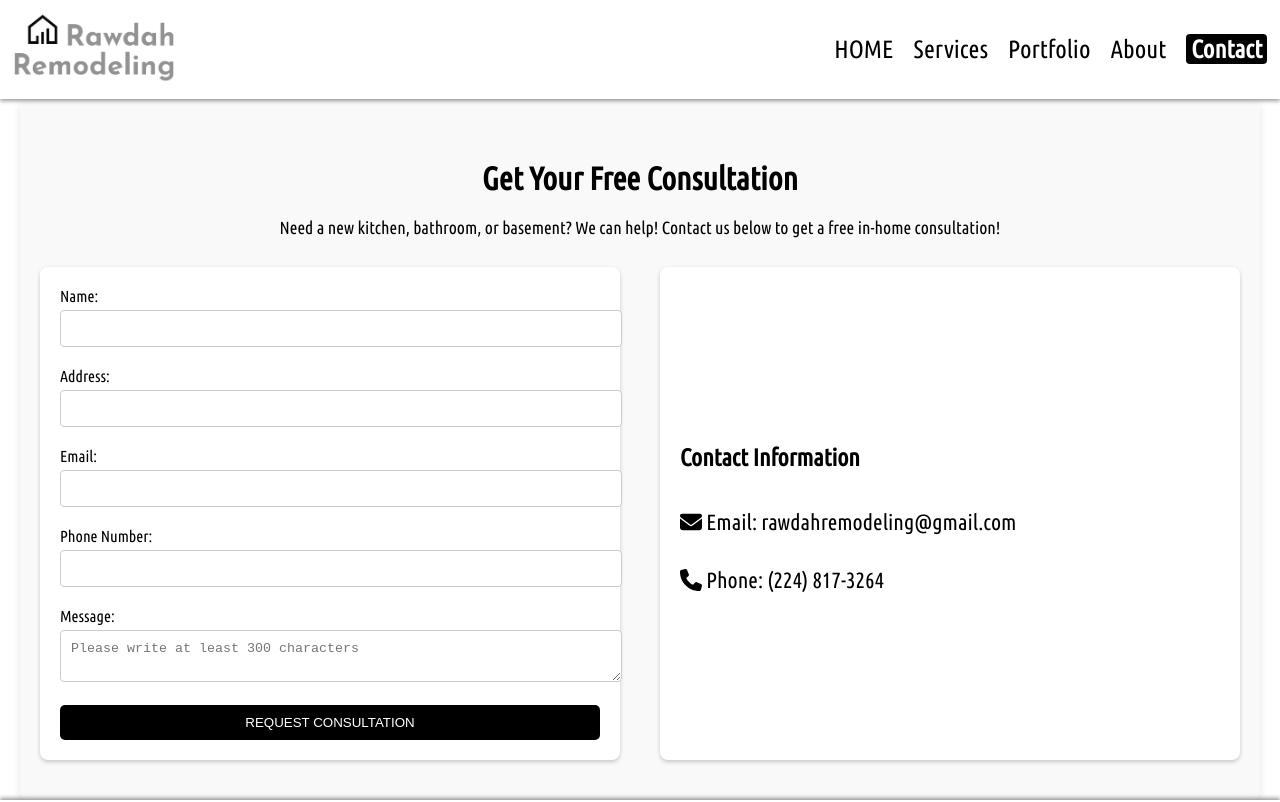
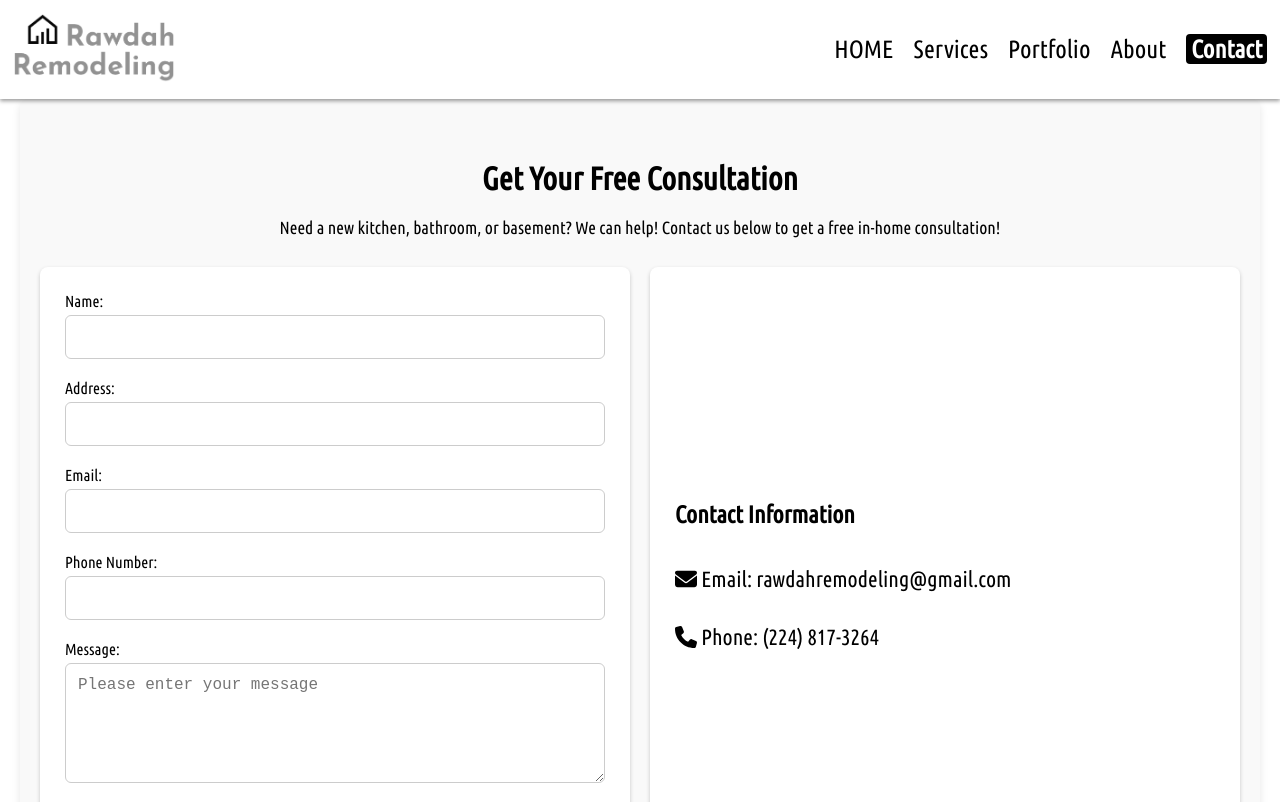
Before and after one commit to Mchabouni10/remo_project, a React (Create React App) app: page /Contact in a window 1280 px wide. Shown: the top 802 px of the page. Built offline with nearby package versions, Linux system fonts and the light colour scheme.

Commit message:
more commit

```diff
--- a/package.json
+++ b/package.json
@@ -3,6 +3,7 @@
   "version": "0.1.0",
   "private": true,
   "dependencies": {
+    "@emailjs/browser": "^4.4.1",
     "@fortawesome/fontawesome-svg-core": "^6.7.2",
     "@fortawesome/free-brands-svg-icons": "^6.7.2",
     "@fortawesome/free-solid-svg-icons": "^6.5.1",
--- a/src/components/Contact/Contact.css
+++ b/src/components/Contact/Contact.css
@@ -25,13 +25,14 @@
   display: flex;
   justify-content: space-between;
   margin-top: 30px;
+  gap: 20px; /* Added gap for better spacing */
 }
 
 /* Form container */
 .contact-form {
-    width: 45%;
+  width: 48%; /* Slightly increased width for better spacing */
   box-shadow: 0 2px 4px rgba(0, 0, 0, 0.2);
-    padding: 20px;
+  padding: 25px; /* Increased padding for more space */
   background-color: #fff;
   border-radius: 8px;
 }
@@ -42,26 +43,38 @@
 }
 
 label {
-    margin-bottom: 15px;
+  margin-bottom: 10px;
+  font-weight: 500;
 }
 
+/* Input fields */
 input,
 textarea {
   width: 100%;
-    padding: 10px;
+  padding: 12px; /* Increased padding for better spacing */
   margin-top: 5px;
-    margin-bottom: 5px;
+  margin-bottom: 10px; /* Adjusted margin for consistency */
   border: 1px solid #ccc;
-    border-radius: 4px;
+  border-radius: 6px; /* Slightly larger border radius */
+  font-size: 1rem; /* Increased font size for readability */
+  box-sizing: border-box; /* Ensures padding doesn't affect width */
 }
 
+/* Ensures the textarea is properly spaced */
+textarea {
+  min-height: 120px; /* Adjusted height */
+  resize: vertical;
+}
+
+/* Button styling */
 button {
   background-color: black;
   color: #fff;
   border: none;
-    padding: 10px;
+  padding: 12px;
   cursor: pointer;
-    border-radius: 5px;
+  border-radius: 6px;
+  font-size: 1rem;
   transition: background-color 0.3s ease;
 }
 
@@ -69,11 +82,13 @@
   background-color: #333;
 }
 
+/* Error message styling */
 .error {
   color: red;
   font-size: 0.9rem;
 }
 
+/* Form status message */
 .form-status {
   text-align: center;
   font-size: 1.1rem;
@@ -82,9 +97,9 @@
 
 /* Contact information container */
 .contact-info {
-    width: 45%;
+  width: 48%;
   box-shadow: 0 2px 4px rgba(0, 0, 0, 0.2);
-    padding: 20px;
+  padding: 25px; /* Increased padding */
   background-color: #fff;
   border-radius: 8px;
   display: flex;
@@ -102,16 +117,14 @@
   margin-bottom: 10px;
 }
 
+/* Consent checkbox container */
 .consent-container {
   display: flex;
   align-items: center;
-  }
-
-  .consent-container {
-    display: flex;
-    align-items: center;
+  gap: 10px; /* Added spacing between checkbox and text */
 }
 
 .consent-container input[type="checkbox"] {
   margin: 0;
+  transform: scale(1.2); /* Make checkbox slightly larger */
 }
--- a/src/components/Contact/Contact.jsx
+++ b/src/components/Contact/Contact.jsx
@@ -1,6 +1,7 @@
 import React, { useState } from 'react';
+import emailjs from '@emailjs/browser';
 import { FontAwesomeIcon } from '@fortawesome/react-fontawesome';
-import { faEnvelope, faPhone } from '@fortawesome/free-solid-svg-icons'; // Import the icons
+import { faEnvelope, faPhone, faCheckCircle, faTimesCircle } from '@fortawesome/free-solid-svg-icons';
 import './Contact.css';
 
 const Contact = () => {
@@ -14,6 +15,9 @@ const Contact = () => {
 
   const [formErrors, setFormErrors] = useState({});
   const [formStatus, setFormStatus] = useState(null);
+  const [showPopup, setShowPopup] = useState(false);
+  const [popupMessage, setPopupMessage] = useState('');
+  const [isSuccess, setIsSuccess] = useState(false);
 
   const handleChange = (e) => {
     const { name, value } = e.target;
@@ -30,15 +34,34 @@ const Contact = () => {
     if (!formData.email) errors.email = 'Email is required';
     if (!formData.phone) errors.phone = 'Phone number is required';
     if (!formData.message) errors.message = 'Message is required';
+
     setFormErrors(errors);
     return Object.keys(errors).length === 0;
   };
 
   const handleSubmit = (e) => {
     e.preventDefault();
+
     if (validateForm()) {
-      // Process form data here
-      // For example, send it to your business Gmail using an API
+      const templateParams = {
+        name: formData.name,
+        address: formData.address,
+        email: formData.email,
+        phone: formData.phone,
+        message: formData.message,
+      };
+
+      emailjs.send(
+        'service_dd3vt4c', // Replace with your EmailJS Service ID
+        'template_bh1msvk', // Replace with your EmailJS Template ID
+        templateParams,
+        '1XG9dukbZkFhvw7JT' // Replace with your EmailJS Public Key
+      )
+      .then((response) => {
+        console.log('SUCCESS!', response.status, response.text);
+        setPopupMessage('Your message has been sent successfully!');
+        setIsSuccess(true);
+        setShowPopup(true);
         setFormStatus('Form submitted successfully!');
         setFormData({
           name: '',
@@ -47,73 +70,68 @@ const Contact = () => {
           phone: '',
           message: '',
         });
+
+        setTimeout(() => {
+          setShowPopup(false);
+        }, 3000); // Auto-close after 3 seconds
+      })
+      .catch((error) => {
+        console.error('FAILED...', error);
+        setPopupMessage('Failed to send message. Please try again.');
+        setIsSuccess(false);
+        setShowPopup(true);
+
+        setTimeout(() => {
+          setShowPopup(false);
+        }, 3000);
+      });
     } else {
-      setFormStatus('Please fill out all fields.');
+      setFormStatus('Please fill out all fields correctly.');
     }
   };
 
   return (
     <div className="contact-form-container">
       <h1 className="contact-heading">Get Your Free Consultation</h1>
-      <p className="contact-description">Need a new kitchen, bathroom, or basement? We can help! Contact us below to get a free in-home consultation!</p>
+      <p className="contact-description">
+        Need a new kitchen, bathroom, or basement? We can help! Contact us below to get a free in-home consultation!
+      </p>
       {formStatus && <p className="form-status">{formStatus}</p>}
+
+      {/* Popup Message */}
+      {showPopup && (
+        <div className={`popup-message ${isSuccess ? 'success' : 'error'}`}>
+          <FontAwesomeIcon icon={isSuccess ? faCheckCircle : faTimesCircle} className="popup-icon" />
+          {popupMessage}
+        </div>
+      )}
+
       <div className="contact-content">
         <div className="contact-form">
           <form onSubmit={handleSubmit}>
             <label>
               Name:
-              <input
-                type="text"
-                name="name"
-                value={formData.name}
-                onChange={handleChange}
-                required
-              />
+              <input type="text" name="name" value={formData.name} onChange={handleChange} required />
               {formErrors.name && <span className="error">{formErrors.name}</span>}
             </label>
             <label>
               Address:
-              <input
-                type="text"
-                name="address"
-                value={formData.address}
-                onChange={handleChange}
-                required
-              />
+              <input type="text" name="address" value={formData.address} onChange={handleChange} required />
               {formErrors.address && <span className="error">{formErrors.address}</span>}
             </label>
             <label>
               Email:
-              <input
-                type="email"
-                name="email"
-                value={formData.email}
-                onChange={handleChange}
-                required
-              />
+              <input type="email" name="email" value={formData.email} onChange={handleChange} required />
               {formErrors.email && <span className="error">{formErrors.email}</span>}
             </label>
             <label>
               Phone Number:
-              <input
-                type="tel"
-                name="phone"
-                value={formData.phone}
-                onChange={handleChange}
-                required
-              />
+              <input type="tel" name="phone" value={formData.phone} onChange={handleChange} required />
               {formErrors.phone && <span className="error">{formErrors.phone}</span>}
             </label>
             <label>
               Message:
-              <textarea
-                name="message"
-                value={formData.message}
-                onChange={handleChange}
-                required
-                minLength="300"
-                placeholder="Please write at least 300 characters"
-              />
+              <textarea name="message" value={formData.message} onChange={handleChange} required placeholder="Please enter your message"></textarea>
               {formErrors.message && <span className="error">{formErrors.message}</span>}
             </label>
             <button type="submit">REQUEST CONSULTATION</button>
--- a/src/components/EstimateForm/EstimateForm.css
+++ b/src/components/EstimateForm/EstimateForm.css
@@ -14,11 +14,14 @@
 
   .modal-content {
     background-color: #fff;
-    padding: 3%;
+    padding: 2%;
     border-radius: 5px;
     width: 100%;
-    max-width: 500px;
+    max-width: 450px; /* Reduce width slightly */
+    max-height: 80vh; /* Reduce height */
+    overflow-y: auto; /* Enable scrolling if needed */
   }
+
 
   .close-button {
     float: right;
@@ -37,14 +40,17 @@
 
   }
 
-  input, textarea {
+  textarea {
     width: 100%;
+    height: 80px; /* Reduced height */
     padding: 8px;
     margin-top: 5px;
     margin-bottom: 15px;
     border: 1px solid #ccc;
     border-radius: 4px;
+    resize: vertical; /* Allows users to expand if needed */
   }
+
 
   button {
     background-color: black;
--- a/src/components/EstimateForm/EstimateForm.jsx
+++ b/src/components/EstimateForm/EstimateForm.jsx
@@ -1,19 +1,41 @@
-// EstimateForm.js
 import React from 'react';
+import emailjs from '@emailjs/browser';
 import './EstimateForm.css';
 
 const EstimateForm = ({ show, handleClose }) => {
   const handleSubmit = (event) => {
     event.preventDefault();
-    // Process form data here
-    handleClose();
+
+    const formData = {
+      name: event.target.name.value,
+      address: event.target.address.value,
+      email: event.target.email.value,
+      phone: event.target.phone.value,
+      message: event.target.message.value,
+    };
+
+    emailjs.send(
+      'service_dd3vt4c', // Replace with your EmailJS Service ID
+      'template_bh1msvk', // Replace with your EmailJS Template ID
+      formData,
+      '1XG9dukbZkFhvw7JT' // Replace with your EmailJS Public Key
+    )
+    .then((response) => {
+      console.log('SUCCESS!', response.status, response.text);
+      alert('Estimate request sent successfully!');
+      handleClose();
+    })
+    .catch((error) => {
+      console.error('FAILED...', error);
+      alert('Failed to send message.');
+    });
   };
 
   return (
     <div className={`modal ${show ? 'display-block' : 'display-none'}`}>
       <div className="modal-content">
         <span className="close-button" onClick={handleClose}>&times;</span>
-        <h2 className="estimate-heading">Free Estimate request</h2>
+        <h2 className="estimate-heading">Free Estimate Request</h2>
         <form onSubmit={handleSubmit}>
           <label>
             Name:
@@ -32,8 +54,8 @@ const EstimateForm = ({ show, handleClose }) => {
             <input type="tel" name="phone" required />
           </label>
           <label>
-           Message:
-          <textarea name="message" required minLength="300" placeholder="Please write at least 300 characters"></textarea>
+            Message:
+            <textarea name="message" required placeholder="Enter your message"></textarea>
           </label>
           <button type="submit">Submit</button>
         </form>
--- a/src/components/Navbar/Navbar.jsx
+++ b/src/components/Navbar/Navbar.jsx
@@ -1,6 +1,6 @@
 import React, { useState } from "react";
 import { FontAwesomeIcon } from "@fortawesome/react-fontawesome";
-import { faUser, faBars, faTimes } from "@fortawesome/free-solid-svg-icons";
+import { faBars, faTimes } from "@fortawesome/free-solid-svg-icons";
 import { Link, useLocation } from "react-router-dom"; // Import useLocation
 import "./Navbar.css";
 
```
Also changed, not shown: 1 other file (tests, documents, lock files or other folders). Lines whose indentation alone changed are shown as unchanged.
